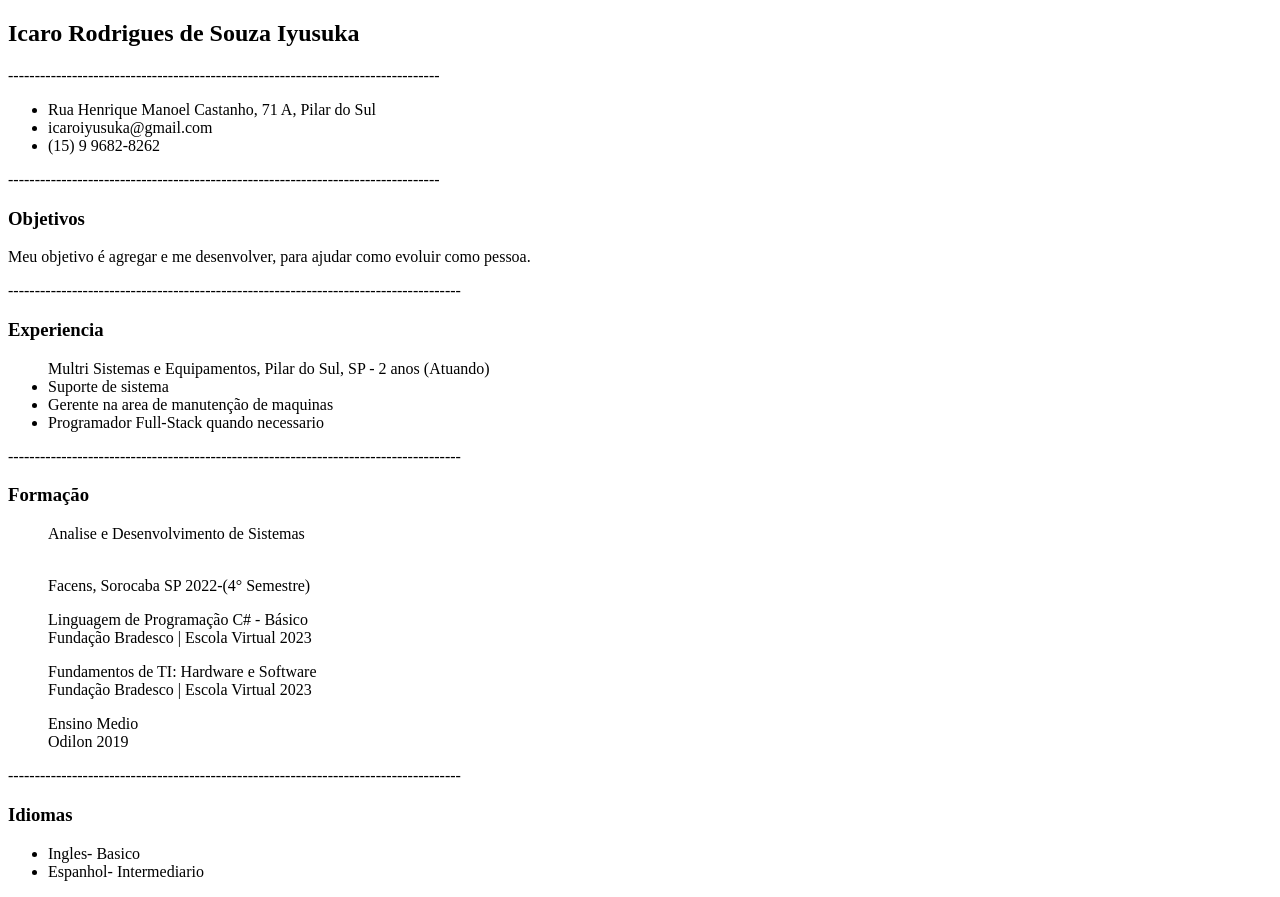
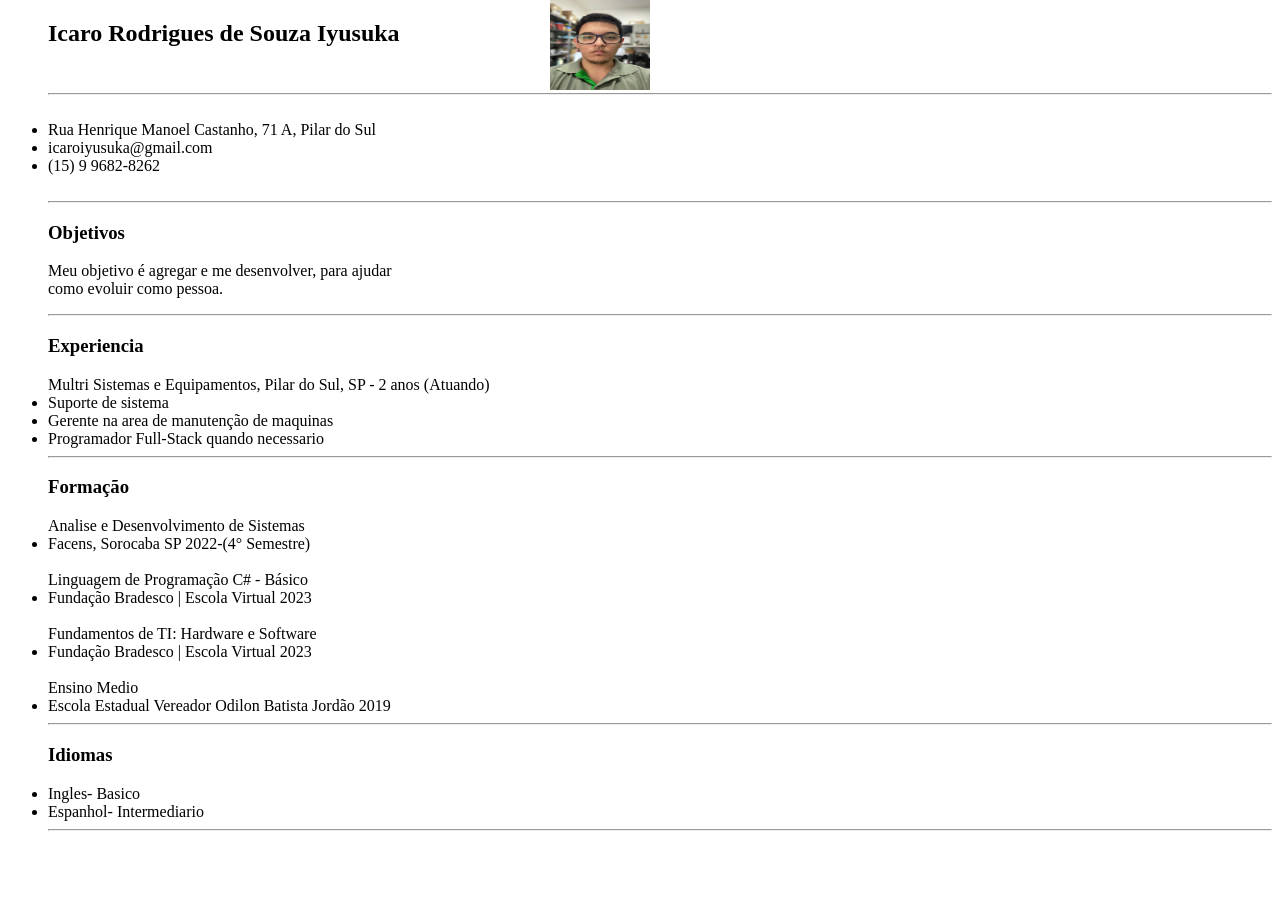
Before and after one commit to IcaroIyusuka/Curriculo_Aula, a plain HTML site: page index.html in a window 1280 px wide. After the commit the page ends 847 px from the top, so only its background shows below. Drawn offline with Linux system fonts and the light colour scheme.

Commit message:
Update 1

```diff
--- a/index.html
+++ b/index.html
@@ -6,48 +6,56 @@
     <title>Curriculo</title>
 </head>
 <body>
+    <ul>
     <h2>Icaro Rodrigues de Souza Iyusuka</h2>
-    <a>---------------------------------------------------------------------------------</a>
-    <ul>
-        <li>Rua Henrique Manoel Castanho, 71 A, Pilar do Sul </li>
-        <li>icaroiyusuka@gmail.com   </li>
-       <li>(15) 9 9682-8262</li>
-    </ul>
-    <a>---------------------------------------------------------------------------------</a>
+    <img src="imagem/WhatsApp Image 2023-08-11 at 10.24.42.jpeg" alt="Minha foto" style="left: 550px; top: 0px; position: absolute" height="90" width="100">
+    <br>
+    <hr>
+    <br>
+
+    <li>Rua Henrique Manoel Castanho, 71 A, Pilar do Sul </li>
+    <li>icaroiyusuka@gmail.com   </li>
+    <li>(15) 9 9682-8262</li>
+    <br>
+    <hr>
+
+
 
     <h3>Objetivos</h3>
-    <p>Meu objetivo é agregar e me desenvolver, para ajudar como evoluir como pessoa.</p>
-    <a>-------------------------------------------------------------------------------------</a>
+    <p>Meu objetivo é agregar e me desenvolver, para ajudar
+        <br/>como evoluir como pessoa.</p>
+    <hr>
 
     <h3>Experiencia</h3>
-    <ul>
+
         <a>Multri Sistemas e Equipamentos, Pilar do Sul, SP - 2 anos (Atuando)</a>
         <li>Suporte de sistema</li>
         <li>Gerente na area de manutenção de maquinas</li>
         <li>Programador Full-Stack quando necessario</li>
-    </ul>
-    <a>-------------------------------------------------------------------------------------</a>
+
+    <hr>
 
     <H3>Formação</H3>
-    <ul>
-        <p>Analise e Desenvolvimento de Sistemas</p>
-        <br/>Facens, Sorocaba SP    2022-(4° Semestre)
 
-        <p>Linguagem de Programação C# - Básico
-        <br/>Fundação Bradesco | Escola Virtual 2023</p>
+        <a>Analise e Desenvolvimento de Sistemas
+        <li>Facens, Sorocaba SP    2022-(4° Semestre)</li></a>
+            <br>
+        <a>Linguagem de Programação C# - Básico
+        <li>Fundação Bradesco | Escola Virtual 2023</li></a>
+            <br>
+        <a>Fundamentos de TI: Hardware e Software
+        <li>Fundação Bradesco | Escola Virtual  2023</a></li>
+            <br>
+        <a>Ensino Medio
+        <li>Escola Estadual Vereador Odilon Batista Jordão  2019</a></li>
 
-        <p>Fundamentos de TI: Hardware e Software
-        <br/>Fundação Bradesco | Escola Virtual  2023</p>
-
-        <p>Ensino Medio
-        <br/>Odilon  2019</p>
-    </ul>
-    <a>-------------------------------------------------------------------------------------</a>
+    <hr>
 
     <h3>Idiomas</h3>
-    <ul>
+
         <li>Ingles- Basico</li>
         <li>Espanhol- Intermediario</li>
+    <hr>
     </ul>
 </body>
 </html>
```
